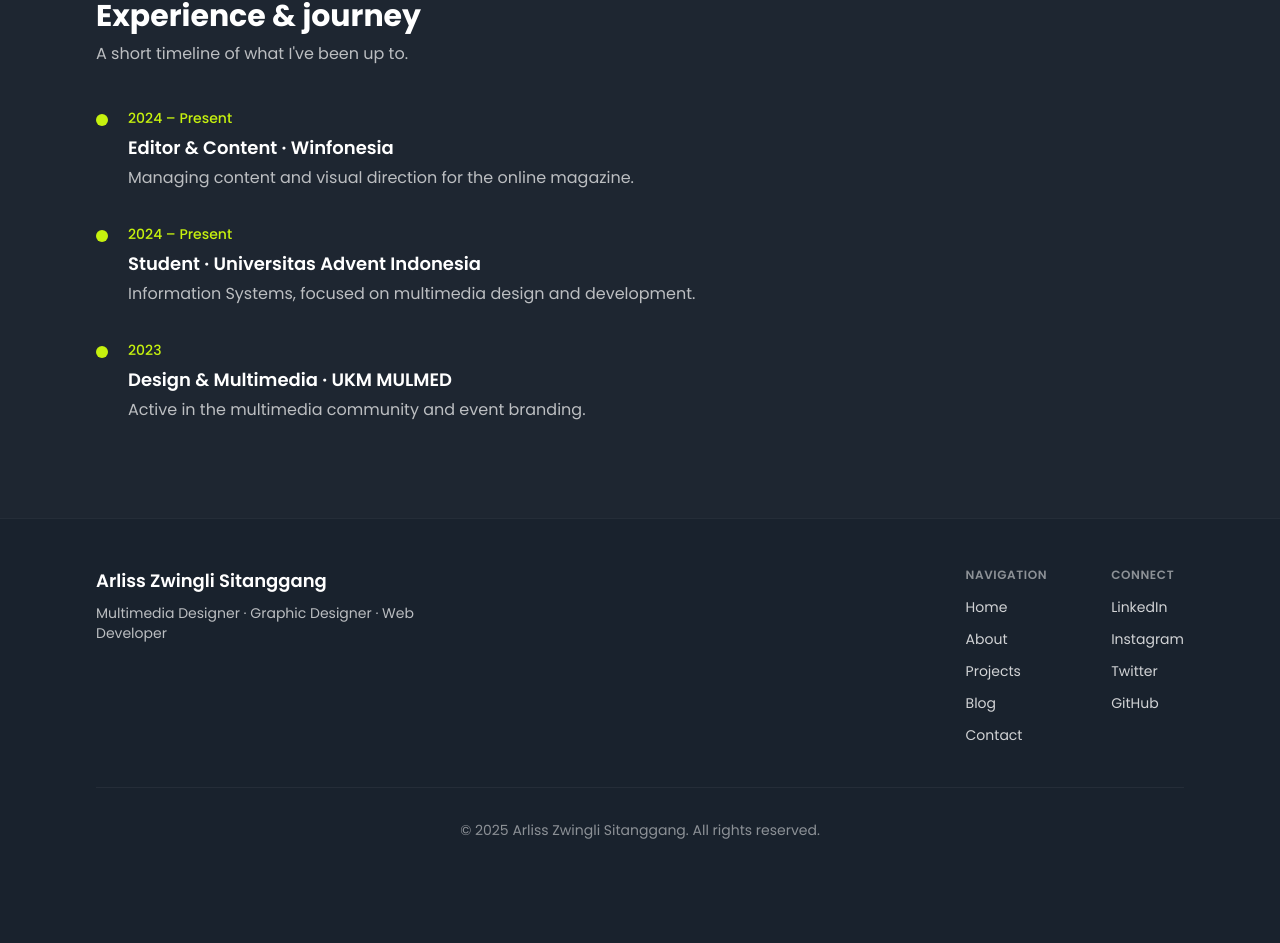
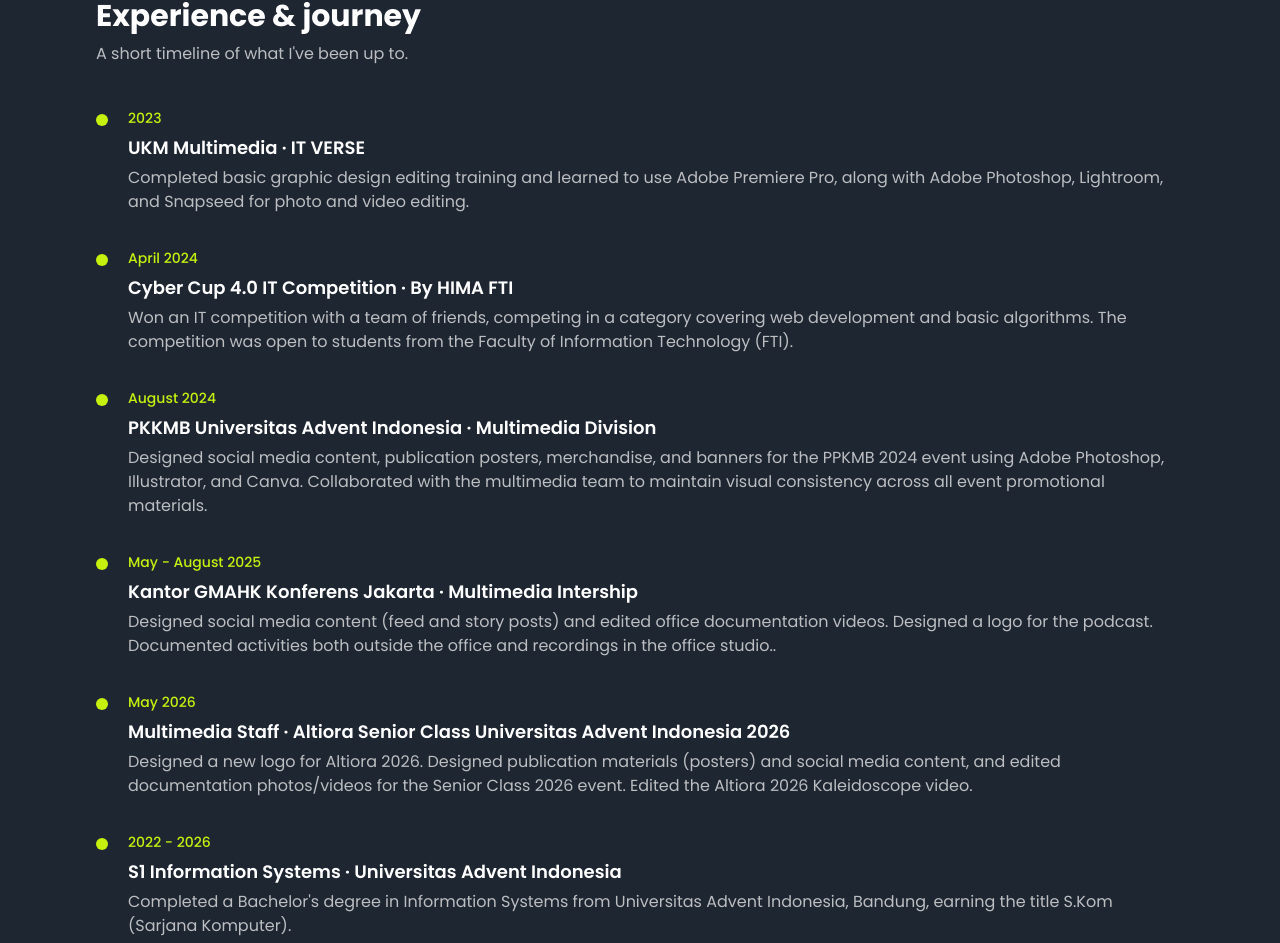
Before and after one commit to arlisszwingli/project-arlisszwingli.my.id, a Next.js app: page /about in a window 1280 px wide. Shown: the part 1854-2797 px from the top of the page. Before the commit the page ends 2742 px from the top, so only its background shows below. Built offline with nearby package versions, Linux system fonts and the light colour scheme; a web font is replaced by a local one.

Commit message:
update about page and profile image

```diff
--- a/app/about/page.tsx
+++ b/app/about/page.tsx
@@ -25,32 +25,49 @@
   "Adobe Photoshop",
   "Adobe InDesign",
   "Figma",
-  "Next.js",
-  "React",
-  "TypeScript",
+  "Canva",
+  "Adobe Premiere Pro",
   "Tailwind CSS",
   "DaVinci Resolve",
 ];
 
 const timeline = [
   {
-    year: "2024 – Present",
-    title: "Editor & Content",
-    org: "Winfonesia",
-    description: "Managing content and visual direction for the online magazine.",
+    year: "2023",
+    title: "UKM Multimedia",
+    org: "IT VERSE",
+    description: "Completed basic graphic design editing training and learned to use Adobe Premiere Pro, along with Adobe Photoshop, Lightroom, and Snapseed for photo and video editing.",
   },
   {
-    year: "2024 – Present",
-    title: "Student",
-    org: "Universitas Advent Indonesia",
-    description: "Information Systems, focused on multimedia design and development.",
+    year: "April 2024",
+    title: "Cyber Cup 4.0 IT Competition",
+    org: "By HIMA FTI",
+    description: "Won an IT competition with a team of friends, competing in a category covering web development and basic algorithms. The competition was open to students from the Faculty of Information Technology (FTI)."
   },
   {
-    year: "2023",
-    title: "Design & Multimedia",
-    org: "UKM MULMED",
-    description: "Active in the multimedia community and event branding.",
+    year: "August 2024",
+    title: "PKKMB Universitas Advent Indonesia",
+    org: "Multimedia Division",
+    description: "Designed social media content, publication posters, merchandise, and banners for the PPKMB 2024 event using Adobe Photoshop, Illustrator, and Canva. Collaborated with the multimedia team to maintain visual consistency across all event promotional materials.",
   },
+  {
+    year: "May - August 2025",
+    title: "Kantor GMAHK Konferens Jakarta",
+    org: "Multimedia Intership",
+    description: "Designed social media content (feed and story posts) and edited office documentation videos. Designed a logo for the podcast. Documented activities both outside the office and recordings in the office studio..",
+  },
+  {
+    year: "May 2026",
+    title: "Multimedia Staff",
+    org: "Altiora Senior Class Universitas Advent Indonesia 2026",
+    description: "Designed a new logo for Altiora 2026. Designed publication materials (posters) and social media content, and edited documentation photos/videos for the Senior Class 2026 event. Edited the Altiora 2026 Kaleidoscope video."
+  },
+  {
+     year: "2022 - 2026",
+    title: "S1 Information Systems",
+    org: "Universitas Advent Indonesia",
+    description: "Completed a Bachelor's degree in Information Systems from Universitas Advent Indonesia, Bandung, earning the title S.Kom (Sarjana Komputer)."
+  }
 ];
 
 export default function AboutPage() {
@@ -62,7 +79,7 @@
             <div className="lg:col-span-4">
               <div className="relative aspect-square max-w-sm overflow-hidden rounded-2xl border border-white/10 bg-white/5">
                 <Image
-                  src="/arliss.jpg"
+                  src="/images/arliss.jpeg"
                   alt="Arliss Zwingli Sitanggang"
                   fill
                   className="object-cover"
```
Also changed, not shown: public/arliss.jpg (deleted), public/images/arliss.jpeg (added).
